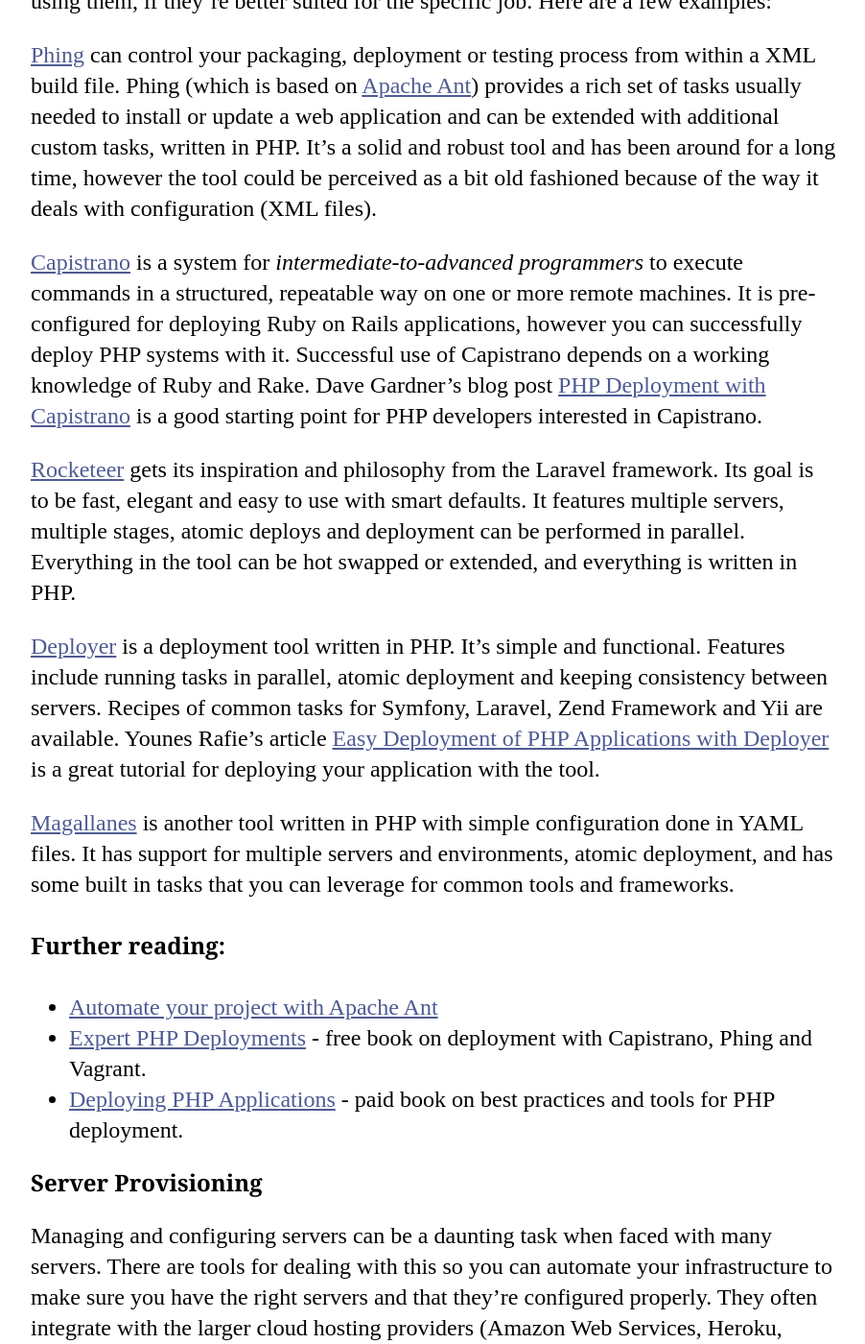
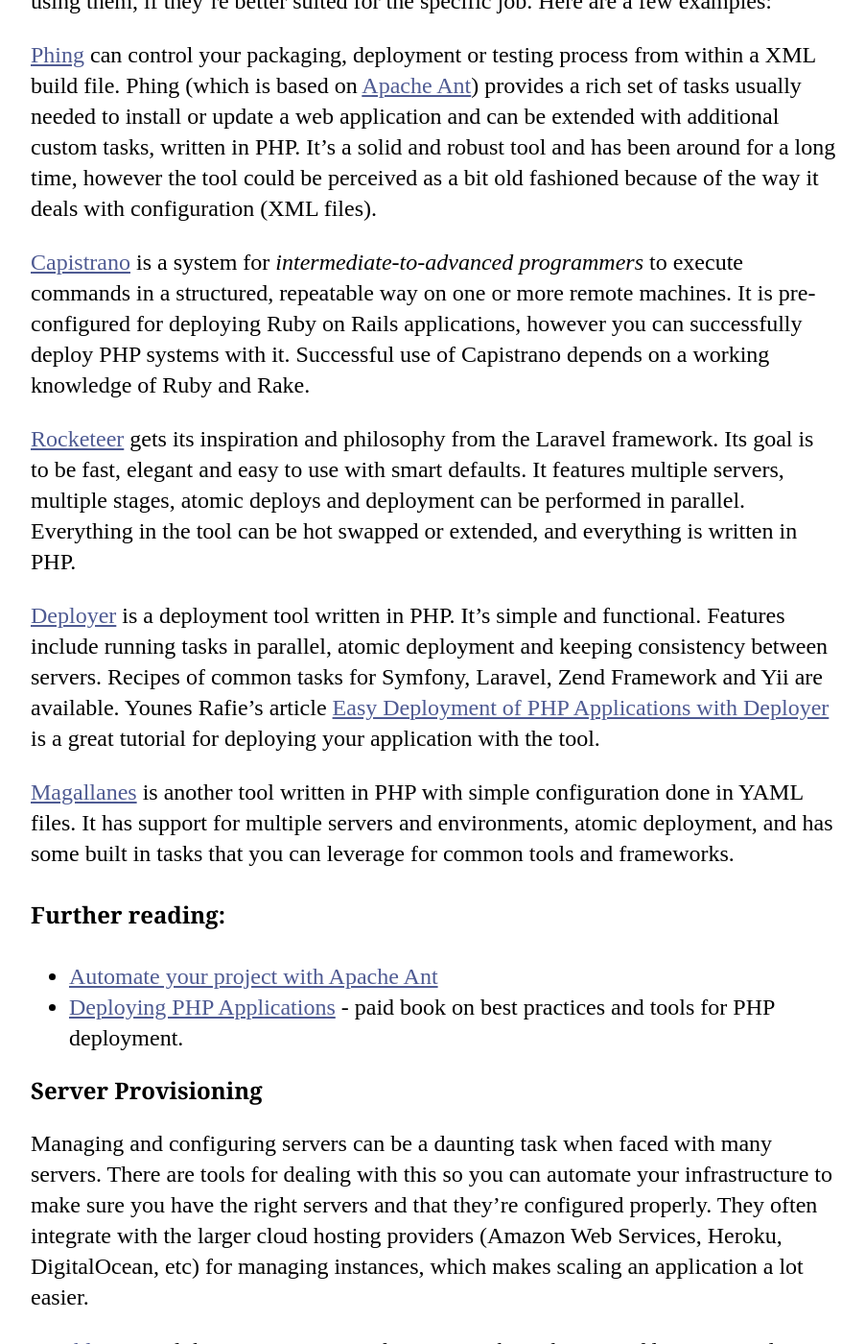
Before and after one commit to codeguy/php-the-right-way, a Jekyll site: the page built from _posts/12-05-01-Building-your-Application.md, in a window 1280 px wide and 1400 px high, scrolled down 2000 px. Shown: the whole window at 96% size, without its empty margins (188-1090 px from the left). Built offline with Jekyll 4.4.1, drawn with Linux system fonts in a browser that asks for light colours; our own code applies the rules of GitHub Pages for plain Markdown files.

Commit message:
Update Servers links with https, remove broken links

```diff
--- a/_posts/12-05-01-Building-your-Application.md
+++ b/_posts/12-05-01-Building-your-Application.md
@@ -28,7 +28,7 @@ There are many open source tools available to help you with build automation and
 
 [Phing] can control your packaging, deployment or testing process from within a XML build file. Phing (which is based on [Apache Ant]) provides a rich set of tasks usually needed to install or update a web application and can be extended with additional custom tasks, written in PHP. It's a solid and robust tool and has been around for a long time, however the tool could be perceived as a bit old fashioned because of the way it deals with configuration (XML files).
 
-[Capistrano] is a system for *intermediate-to-advanced programmers* to execute commands in a structured, repeatable way on one or more remote machines. It is pre-configured for deploying Ruby on Rails applications, however you can successfully deploy PHP systems with it. Successful use of Capistrano depends on a working knowledge of Ruby and Rake. Dave Gardner's blog post [PHP Deployment with Capistrano][phpdeploy_capistrano] is a good starting point for PHP developers interested in Capistrano.
+[Capistrano] is a system for *intermediate-to-advanced programmers* to execute commands in a structured, repeatable way on one or more remote machines. It is pre-configured for deploying Ruby on Rails applications, however you can successfully deploy PHP systems with it. Successful use of Capistrano depends on a working knowledge of Ruby and Rake.
 
 [Rocketeer] gets its inspiration and philosophy from the Laravel framework. Its goal is to be fast, elegant and easy to use with smart defaults. It features multiple servers, multiple stages, atomic deploys and deployment can be performed in parallel. Everything in the tool can be hot swapped or extended, and everything is written in PHP.
 
@@ -39,7 +39,6 @@ There are many open source tools available to help you with build automation and
 #### Further reading:
 
 * [Automate your project with Apache Ant][apache_ant_tutorial]
-* [Expert PHP Deployments][expert_php_deployments] - free book on deployment with Capistrano, Phing and Vagrant.
 * [Deploying PHP Applications][deploying_php_applications] - paid book on best practices and tools for PHP deployment.
 
 ### Server Provisioning
@@ -82,26 +81,24 @@ PHP.
 * [Continuous Integration with Teamcity][Teamcity]
 
 
-[buildautomation]: http://en.wikipedia.org/wiki/Build_automation
-[Phing]: http://www.phing.info/
-[Apache Ant]: http://ant.apache.org/
-[Capistrano]: https://github.com/capistrano/capistrano/wiki
-[phpdeploy_capistrano]: http://www.davegardner.me.uk/blog/2012/02/13/php-deployment-with-capistrano/
-[phpdeploy_deployer]: http://www.sitepoint.com/deploying-php-applications-with-deployer/
+[buildautomation]: https://wikipedia.org/wiki/Build_automation
+[Phing]: https://www.phing.info/
+[Apache Ant]: https://ant.apache.org/
+[Capistrano]: http://capistranorb.com/
+[phpdeploy_deployer]: https://www.sitepoint.com/deploying-php-applications-with-deployer/
 [Chef]: https://www.chef.io/
 [chef_vagrant_and_ec2]: http://www.jasongrimes.org/2012/06/managing-lamp-environments-with-chef-vagrant-and-ec2-1-of-3/
 [Chef_cookbook]: https://github.com/chef-cookbooks/php
 [Chef_tutorial]: https://www.youtube.com/playlist?list=PL11cZfNdwNyPnZA9D1MbVqldGuOWqbumZ
-[apache_ant_tutorial]: http://net.tutsplus.com/tutorials/other/automate-your-projects-with-apache-ant/
+[apache_ant_tutorial]: https://code.tutsplus.com/tutorials/automate-your-projects-with-apache-ant--net-18595
 [Travis CI]: https://travis-ci.org/
-[Jenkins]: http://jenkins-ci.org/
-[PHPCI]: http://www.phptesting.org/
-[Teamcity]: http://www.jetbrains.com/teamcity/
-[Deployer]: http://deployer.org/
+[Jenkins]: https://jenkins.io/
+[PHPCI]: https://www.phptesting.org/
+[Teamcity]: https://www.jetbrains.com/teamcity/
+[Deployer]: https://deployer.org/
 [Rocketeer]: http://rocketeer.autopergamene.eu/
-[Magallanes]: http://magephp.com/
-[expert_php_deployments]: http://viccherubini.com/assets/Expert-PHP-Deployments.pdf
-[deploying_php_applications]: http://www.deployingphpapplications.com
+[Magallanes]: https://www.magephp.com/
+[deploying_php_applications]: https://deployingphpapplications.com/
 [Ansible]: https://www.ansible.com/
 [Puppet]: https://puppet.com/
 [ansible_for_devops]: https://leanpub.com/ansible-for-devops
```
Also changed, not shown: _posts/12-03-01-Virtual-or-Dedicated-Servers.md (+9 -9 lines).
